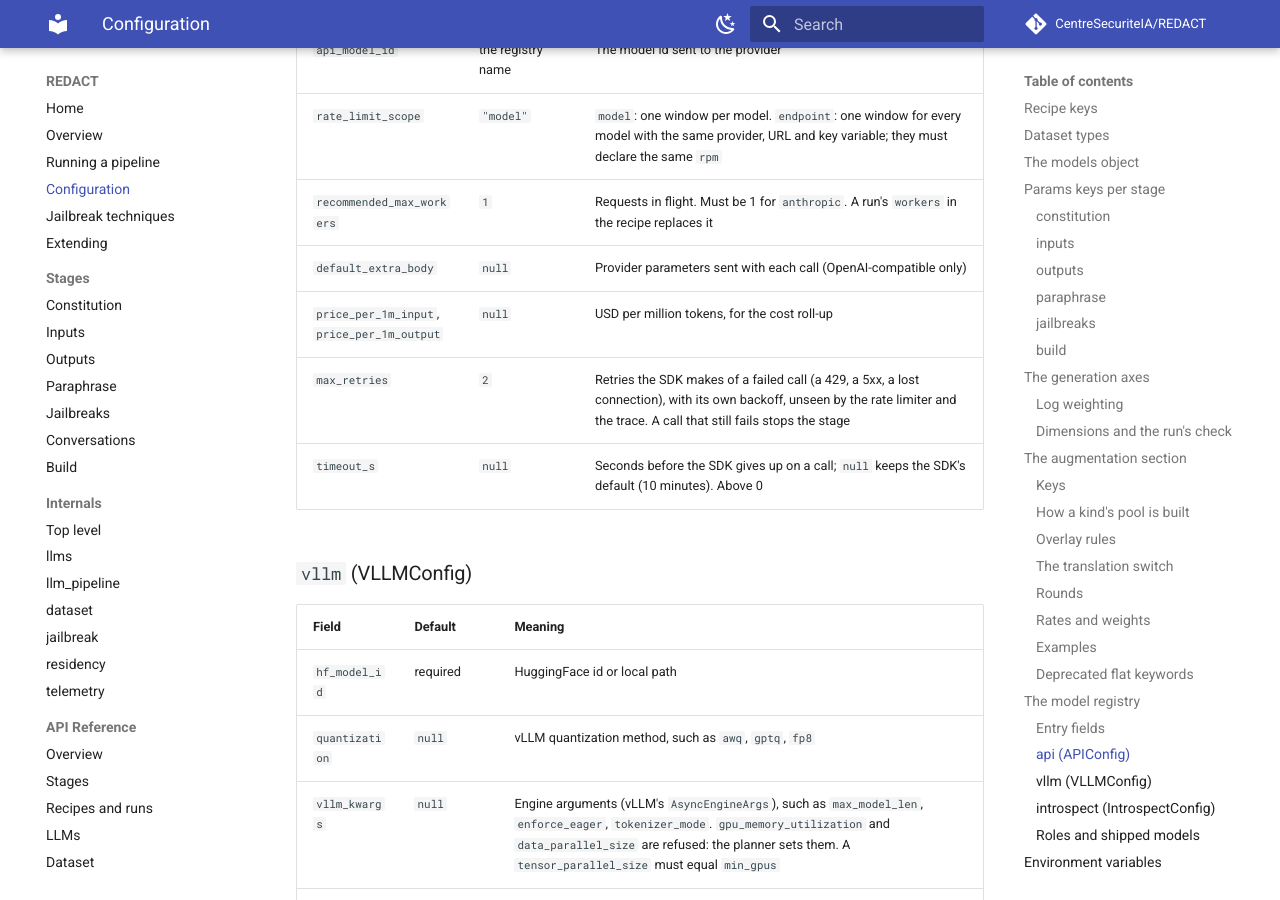
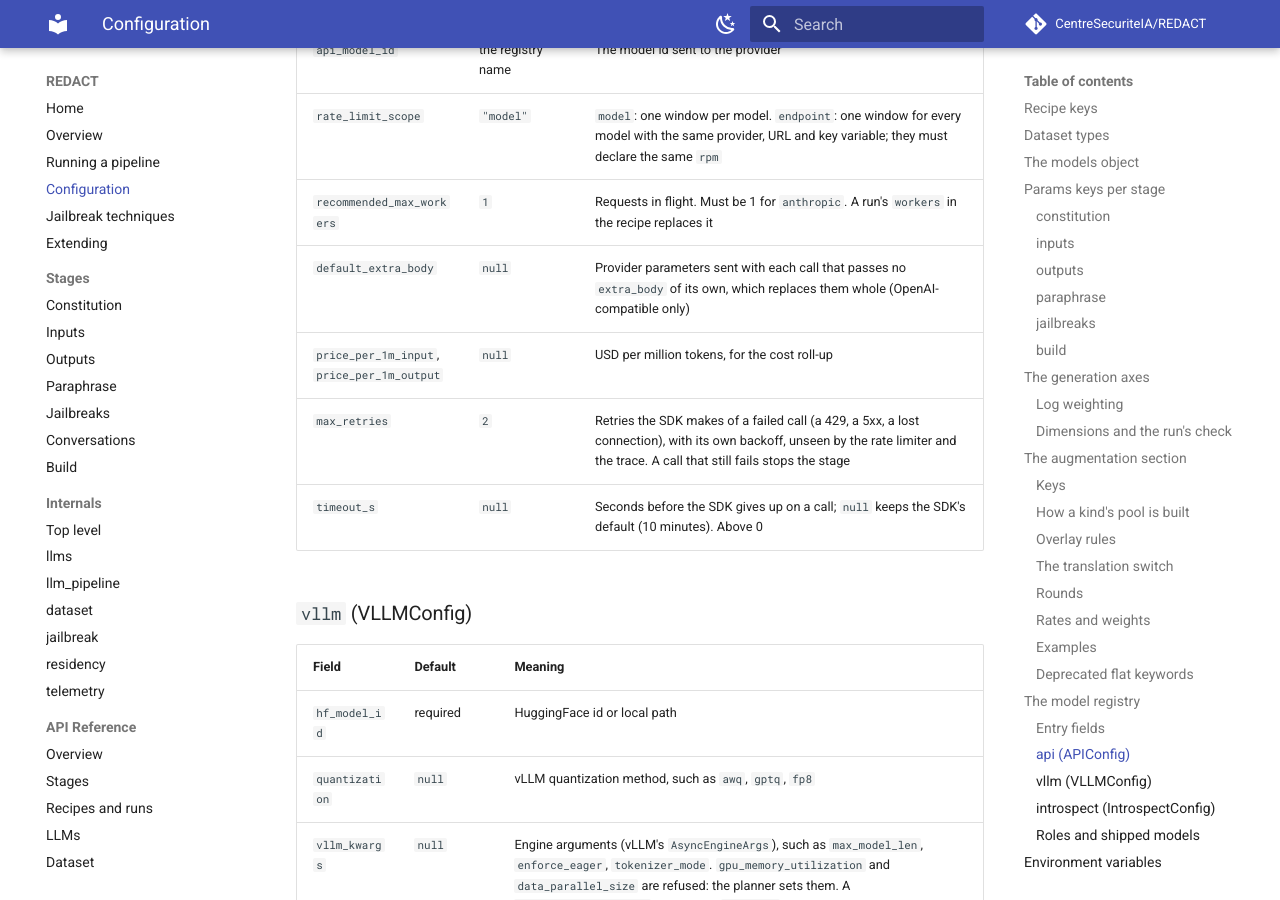
Before and after one commit to CentreSecuriteIA/REDACT, an MkDocs documentation site: the page built from docs/configuration.md, in a window 1280 px wide and 900 px high, scrolled down 19069 px. Built offline with MkDocs 1.6.1 and Material for MkDocs 9.7.7, drawn with Linux system fonts in a browser that asks for light colours; comment, search, counter and statistics services are not loaded; some of the changed text lies outside the part shown.

Commit message:
Sync the configuration and top-level pages with the code
default_extra_body is sent only with a call that passes no extra_body of its
own; the WSL2 default of VLLM_USE_V2_MODEL_RUNNER; scaffold_setup's keyword-only
overwrite; the inputs and outputs fronts take config_dir for their axes; the
run record's fields in full; hf_configs_dir.

Co-Authored-By: Claude Sonnet 5.5 <noreply@anthropic.com>

```diff
--- a/docs/configuration.md
+++ b/docs/configuration.md
@@ -593,7 +593,7 @@ process only.
 | `api_model_id` | the registry name | The model id sent to the provider |
 | `rate_limit_scope` | `"model"` | `model`: one window per model. `endpoint`: one window for every model with the same provider, URL and key variable; they must declare the same `rpm` |
 | `recommended_max_workers` | `1` | Requests in flight. Must be 1 for `anthropic`. A run's `workers` in the recipe replaces it |
-| `default_extra_body` | `null` | Provider parameters sent with each call (OpenAI-compatible only) |
+| `default_extra_body` | `null` | Provider parameters sent with each call that passes no `extra_body` of its own, which replaces them whole (OpenAI-compatible only) |
 | `price_per_1m_input`, `price_per_1m_output` | `null` | USD per million tokens, for the cost roll-up |
 | `max_retries` | `2` | Retries the SDK makes of a failed call (a 429, a 5xx, a lost connection), with its own backoff, unseen by the rate limiter and the trace. A call that still fails stops the stage |
 | `timeout_s` | `null` | Seconds before the SDK gives up on a call; `null` keeps the SDK's default (10 minutes). Above 0 |
@@ -694,7 +695,7 @@ taxonomies, `generate_inputs` and `generate_outputs` for their axes,
 `generate_jailbreaks` for its section and benign taxonomy); a front called
 alone with none reads the packaged files only.
 
-`scaffold_setup(target_dir, overwrite=False)` (also
+`scaffold_setup(target_dir, *, overwrite=False)` (also
 `python scripts/scaffold_setup.py TARGET [--overwrite]`) writes a folder to
 start from:
 
```
Also changed, not shown: other parts of docs/configuration.md (+1 -0 lines), docs/internals/top-level.md (+13 -8 lines).
